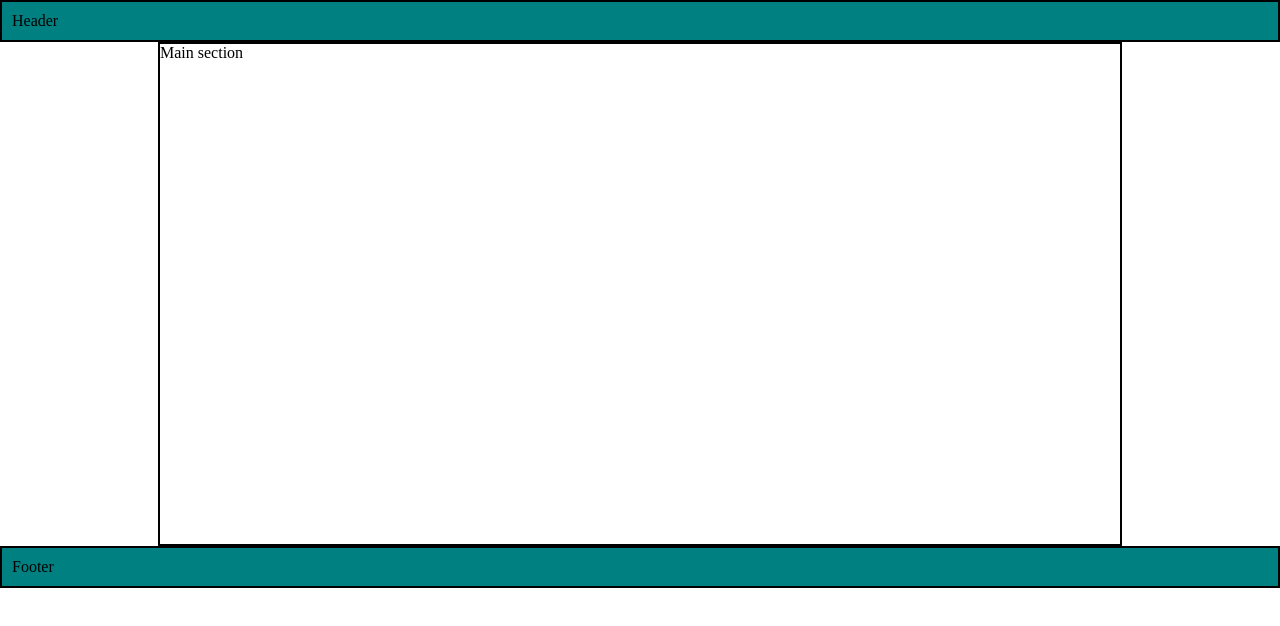
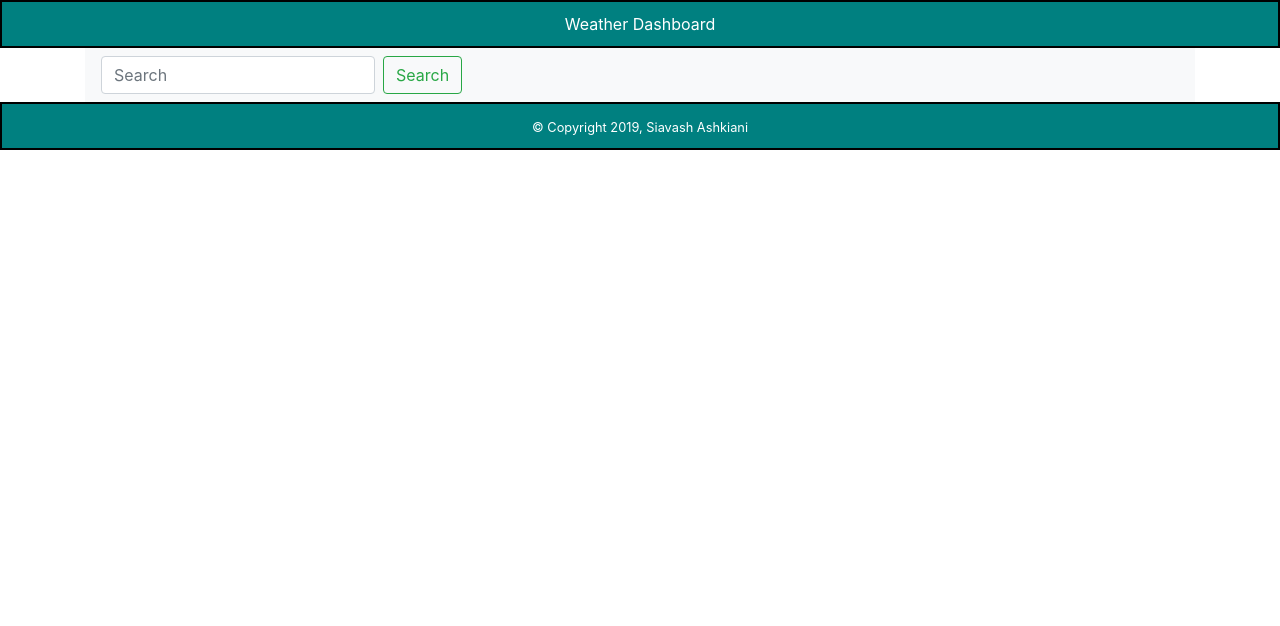
Before and after one commit to ashkiani/WeatherDashboard, a plain HTML site: page index.html in a window 1280 px wide. Drawn offline with nearby package versions, Linux system fonts and the light colour scheme; no server answers.

Commit message:
added a search box

```diff
--- a/assets/css/style.css
+++ b/assets/css/style.css
@@ -14,14 +14,10 @@ section{
   border: 2px solid black;
 }
 
-header{
+header,footer{
   padding: 10px;
   background: teal;
   border: 2px solid black;
+  text-align: center;
+  color:white;
 }
-
-footer{
-  padding: 10px;
-  background: teal;
-  border: 2px solid black;
-}
--- a/index.html
+++ b/index.html
@@ -1,12 +1,14 @@
 <!doctype html>
 
 <html lang="en">
+
 <head>
     <meta charset="utf-8">
-        <title>title</title>
-        <meta name="description" content="The HTML5 page">
+    <title>Weather Dashboard</title>
+    <meta name="description" content="Weather Dashboard">
     <meta name="author" content="Siavash Ashkiani">
-
+    <link rel="stylesheet" href="https://maxcdn.bootstrapcdn.com/bootstrap/4.0.0/css/bootstrap.min.css"
+        integrity="sha384-Gn5384xqQ1aoWXA+058RXPxPg6fy4IWvTNh0E263XmFcJlSAwiGgFAW/dAiS6JXm" crossorigin="anonymous">
     <link rel="stylesheet" type="text/css" href="assets/css/style.css">
     <script src="https://cdnjs.cloudflare.com/ajax/libs/jquery/3.2.1/jquery.min.js"></script>
     <script src="./assets/scripts/main.js"></script>
@@ -14,15 +16,20 @@
 
 <body>
     <header>
-            Header
+        Weather Dashboard
     </header>
-        <section>
-            Main section
-            <!-- <img src="smiley.gif" alt="Smiley face" height="42" width="42"> -->
-            <!-- <nav><a href="/html/">HTML</a></nav> -->
-        </section>
+    <div class="container">
+        <nav class="navbar navbar-light bg-light">
+            <form class="form-inline">
+                <input class="form-control mr-sm-2" type="search" placeholder="Search" aria-label="Search">
+                <button class="btn btn-outline-success my-2 my-sm-0" type="submit">Search</button>
+            </form>
+        </nav>
+
+    </div>
     <footer>
-            Footer
+        <small>&copy; Copyright 2019, Siavash Ashkiani</small>
     </footer>
 </body>
+
 </html>
```
Lines whose indentation alone changed are shown as unchanged.
